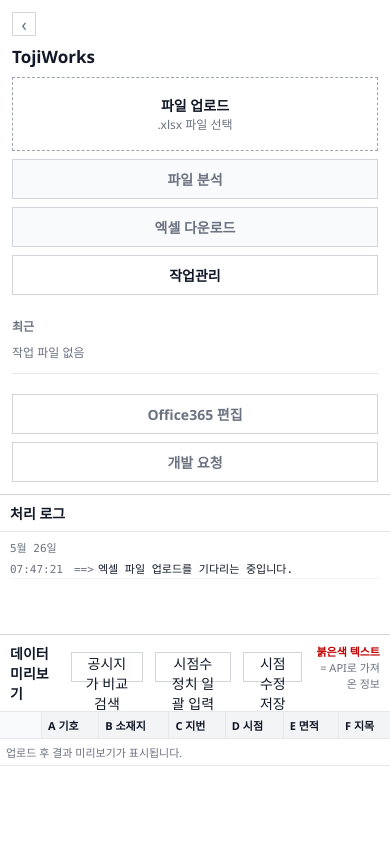
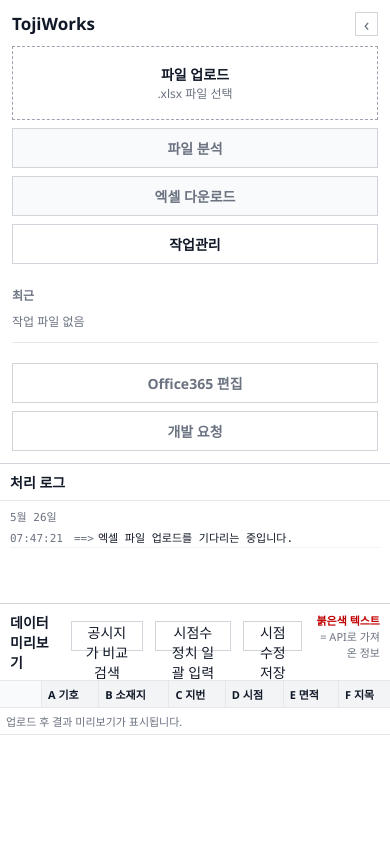
Before and after one commit to dfc03300/toji, a website: page public/index.html in a window 390 px wide. Shown: the top 844 px of the page. Drawn offline with Linux system fonts and the light colour scheme.

Commit message:
Align sidebar toggle with brand

```diff
--- a/public/index.html
+++ b/public/index.html
@@ -9,10 +9,12 @@
   <body>
     <main class="app-shell" id="appShell">
       <aside class="sidebar">
-        <button class="sidebar-toggle" type="button" id="sidebarToggleBtn" aria-label="사이드바 접기" aria-expanded="true">‹</button>
-        <button class="brand-home" type="button" id="brandHomeBtn" aria-label="TojiWorks 메인 화면으로">
-          <strong>TojiWorks</strong>
-        </button>
+        <div class="brand-row">
+          <button class="brand-home" type="button" id="brandHomeBtn" aria-label="TojiWorks 메인 화면으로">
+            <strong>TojiWorks</strong>
+          </button>
+          <button class="sidebar-toggle" type="button" id="sidebarToggleBtn" aria-label="사이드바 접기" aria-expanded="true">‹</button>
+        </div>
 
         <label class="file-row" id="dropzone">
           <input id="fileInput" type="file" accept=".xlsx" />
--- a/public/styles.css
+++ b/public/styles.css
@@ -72,13 +72,21 @@ input {
   color: var(--ink);
 }
 
+.brand-row {
+  display: flex;
+  align-items: center;
+  gap: 8px;
+  margin: 0 0 16px;
+}
+
 .app-shell.sidebar-collapsed .sidebar {
   padding: 10px 6px;
   align-items: center;
 }
 
-.app-shell.sidebar-collapsed .sidebar-toggle {
-  margin: 0 auto;
+.app-shell.sidebar-collapsed .brand-row {
+  margin: 0;
+  justify-content: center;
 }
 
 .app-shell.sidebar-collapsed .brand-home,
@@ -91,7 +99,7 @@ input {
 
 .brand-home {
   width: 100%;
-  margin: 0 0 16px;
+  margin: 0;
   padding: 0;
   border: 0;
   background: transparent;
@@ -1320,7 +1328,7 @@ input {
   }
 
   .sidebar-toggle {
-    margin: 0 0 10px auto;
+    margin: 0;
   }
 
   .app-shell.sidebar-collapsed .sidebar {
@@ -1330,8 +1338,12 @@ input {
     align-items: flex-end;
   }
 
+  .brand-row {
+    margin-bottom: 10px;
+  }
+
   .brand-home {
-    margin-bottom: 10px;
+    margin-bottom: 0;
   }
 
   .file-row {
```
